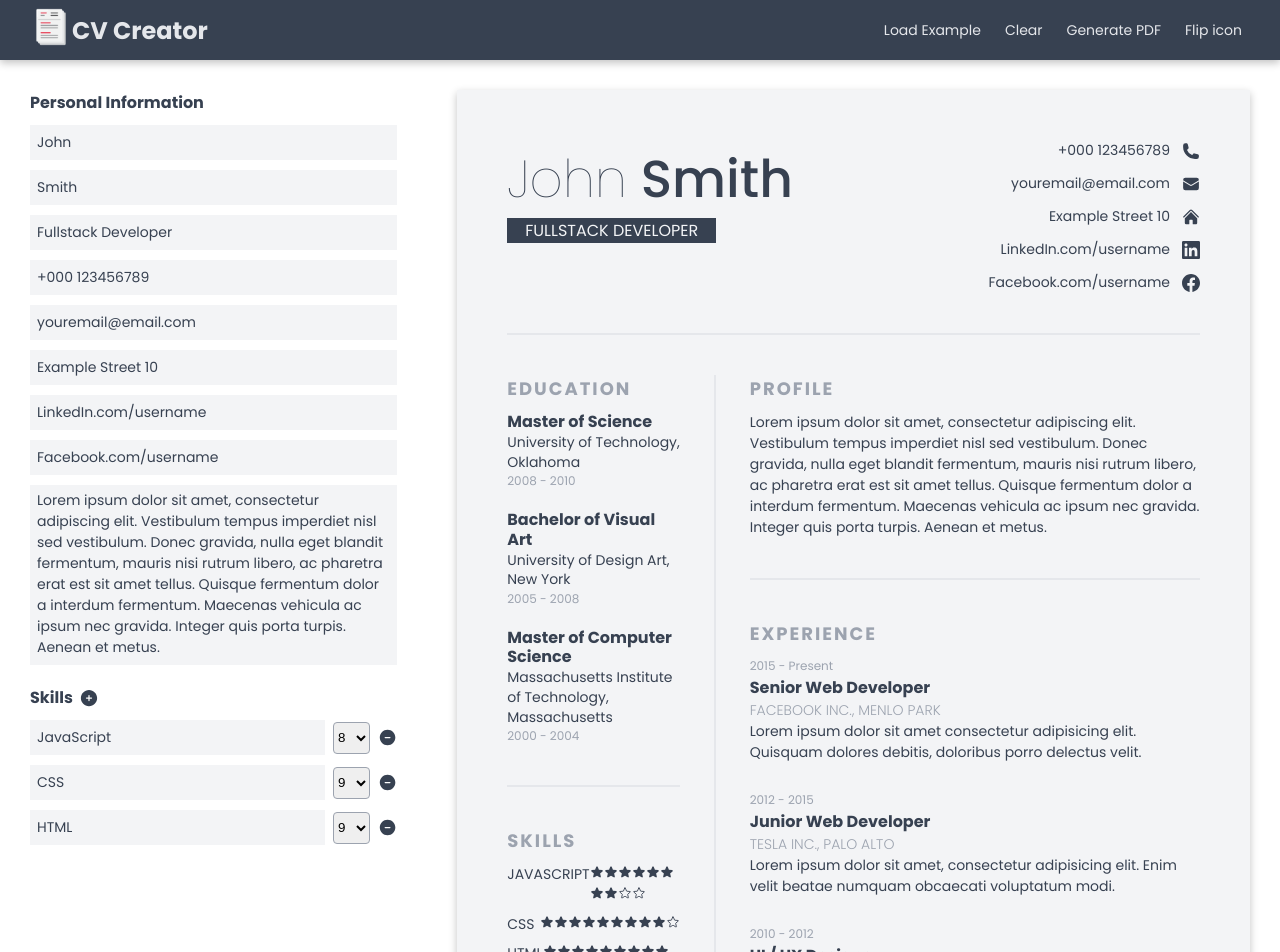
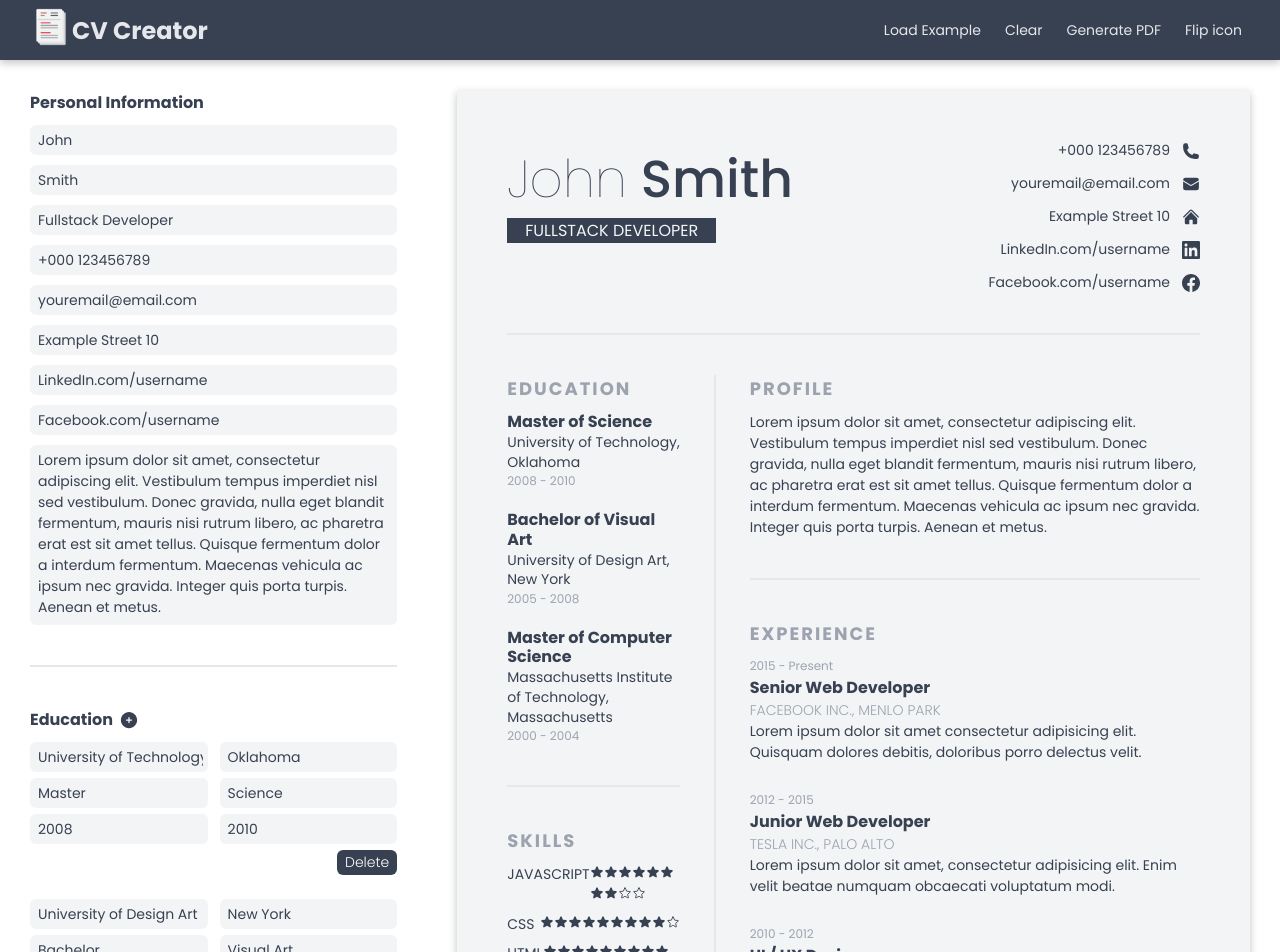
Before and after one commit to GDimitroff/cv-creator, a React (Create React App) app: page / in a window 1280 px wide. Shown: the top 952 px of the page. Built offline with nearby package versions, Linux system fonts and the light colour scheme.

Commit message:
Add education form/s

```diff
--- a/src/components/CVForm/CVForm.js
+++ b/src/components/CVForm/CVForm.js
@@ -1,11 +1,15 @@
+import GeneralInfo from './GeneralInfo';
+import Education from './Education';
 import Skills from './Skills';
-import GeneralInfo from './GeneralInfo';
 import classes from './CVForm.module.css';
 
 const CVForm = () => {
   return (
     <section className={classes['cv-form']}>
       <GeneralInfo />
+      <hr />
+      <Education/>
+      <hr />
       <Skills />
     </section>
   );
--- /dev/null
+++ b/src/components/CVForm/Education.js
@@ -0,0 +1,32 @@
+import { useCV, useCVDispatch } from '../../contexts/CVContext';
+import { PlusCircleIcon } from '@heroicons/react/24/solid';
+
+import EducationForm from './EducationForm';
+import classes from './Education.module.css';
+
+const Education = () => {
+  const { education } = useCV();
+  const dispatch = useCVDispatch();
+
+  const handleAddEducation = () => {
+    dispatch({
+      type: 'ADD_EDUCATION',
+    });
+  };
+
+  const educationList = education.map((e) => {
+    return <EducationForm education={e} key={e.id} />;
+  });
+
+  return (
+    <div>
+      <header className={classes.header}>
+        <h3>Education</h3>
+        <PlusCircleIcon onClick={handleAddEducation} className={classes.add} />
+      </header>
+      <div className={classes.education}>{educationList}</div>
+    </div>
+  );
+};
+
+export default Education;
--- /dev/null
+++ b/src/components/CVForm/Education.module.css
@@ -0,0 +1,29 @@
+.header {
+  display: flex;
+  align-items: center;
+  gap: 6px;
+  margin-top: 2rem;
+  margin-bottom: 1rem;
+}
+
+.header h3 {
+  font-size: 1.6rem;
+}
+
+.add {
+  width: 20px;
+  color: var(--primary-dark);
+  cursor: pointer;
+  transition: 0.2s ease-in-out;
+}
+
+.add:hover,
+.add:active {
+  color: var(--secondary-dark);
+}
+
+.education {
+  display: flex;
+  flex-direction: column;
+  gap: 24px;
+}
--- /dev/null
+++ b/src/components/CVForm/EducationForm.js
@@ -0,0 +1,85 @@
+import { useCVDispatch } from '../../contexts/CVContext';
+
+import Input from '../UI/Input';
+import classes from './EducationForm.module.css';
+
+const EducationForm = ({ education }) => {
+  const dispatch = useCVDispatch();
+
+  const handleOnChange = (e) => {
+    const { name, value } = e.target;
+
+    dispatch({
+      type: 'CHANGE_EDUCATION',
+      education: { ...education, [name]: value },
+    });
+  };
+
+  const handleDeleteEducation = () => {
+    dispatch({
+      type: 'DELETE_EDUCATION',
+      id: education.id,
+    });
+  };
+
+  return (
+    <form className={classes.form}>
+      <div className={classes.input}>
+        <Input
+          type="text"
+          name="universityName"
+          placeholder="University"
+          value={education.universityName}
+          onChange={(e) => handleOnChange(e)}
+        />
+        <Input
+          type="text"
+          name="city"
+          placeholder="City"
+          value={education.city}
+          onChange={(e) => handleOnChange(e)}
+        />
+      </div>
+      <div className={classes.input}>
+        <Input
+          type="text"
+          name="degree"
+          placeholder="Degree"
+          value={education.degree}
+          onChange={(e) => handleOnChange(e)}
+        />
+        <Input
+          type="text"
+          name="subject"
+          placeholder="Subject"
+          value={education.subject}
+          onChange={(e) => handleOnChange(e)}
+        />
+      </div>
+      <div className={classes.input}>
+        <Input
+          type="tel"
+          name="from"
+          placeholder="From"
+          value={education.from}
+          onChange={(e) => handleOnChange(e)}
+        />
+        <Input
+          type="tel"
+          name="to"
+          placeholder="To"
+          value={education.to}
+          onChange={(e) => handleOnChange(e)}
+        />
+      </div>
+      <button
+        className={classes.button}
+        type="button"
+        onClick={handleDeleteEducation}>
+        Delete
+      </button>
+    </form>
+  );
+};
+
+export default EducationForm;
--- /dev/null
+++ b/src/components/CVForm/EducationForm.module.css
@@ -0,0 +1,26 @@
+.form {
+  display: flex;
+  flex-direction: column;
+  gap: 6px;
+}
+
+.input {
+  display: flex;
+  gap: 12px;
+}
+
+.button {
+  font-weight: 300;
+  color: var(--primary-light);
+  background-color: var(--primary-dark);
+  align-self: end;
+  padding: 2px 8px;
+  font-size: 1.4rem;
+  border-radius: 6px;
+  transition: 0.2s ease-in-out;
+}
+
+.button:hover,
+.button:active {
+  background-color: var(--secondary-dark);
+}
--- a/src/components/CVForm/Skill.module.css
+++ b/src/components/CVForm/Skill.module.css
@@ -5,8 +5,8 @@
 }
 
 .skill select {
-  width: 42px;
-  height: 32px;
+  width: 38px;
+  height: 26px;
   outline: 0;
   border-radius: 4px;
   border-color: var(--secondary-dark);
--- a/src/components/UI/Button.module.css
+++ b/src/components/UI/Button.module.css
@@ -1,6 +1,7 @@
 .button {
   font-size: 1.4rem;
   padding: 0.4rem 0.8rem;
+  border-radius: 6px;
   transition: 0.2s ease-in-out;
 }
 
--- a/src/components/UI/Input.module.css
+++ b/src/components/UI/Input.module.css
@@ -1,17 +1,18 @@
 .input {
   width: 100%;
   font-size: 1.4rem;
-  height: 35px;
+  height: 30px;
   display: block;
   padding-inline: 5px;
   background-color: var(--secondary-light);
   transition: 0.4s ease-in-out;
-  border-left: 2px solid transparent;
+  border-left: 3px solid transparent;
+  border-radius: 6px;
 }
 
 .input:focus {
   background-color: var(--secondary-gray);
-  border-left: 2px solid var(--primary-dark);
+  border-left: 3px solid var(--primary-dark);
 }
 
 .input:-webkit-autofill,
--- a/src/components/UI/TextArea.module.css
+++ b/src/components/UI/TextArea.module.css
@@ -6,10 +6,11 @@
   resize: none;
   background-color: var(--secondary-light);
   transition: 0.4s ease-in-out;
-  border-left: 2px solid transparent;
+  border-left: 3px solid transparent;
+  border-radius: 6px;
 }
 
 .textarea:focus {
   background-color: var(--secondary-gray);
-  border-left: 2px solid var(--primary-dark);
+  border-left: 3px solid var(--primary-dark);
 }
--- a/src/contexts/CVContext.js
+++ b/src/contexts/CVContext.js
@@ -29,16 +29,58 @@ export function useCVDispatch() {
 
 function cvReducer(cv, action) {
   switch (action.type) {
-    case 'ADD_SKILL': {
+    case 'CHANGE_GENERAL_INFO': {
       return {
         ...cv,
-        skills: [
-          ...cv.skills,
+        generalInfo: {
+          ...cv.generalInfo,
+          [action.name]: action.value,
+        },
+      };
+    }
+    case 'ADD_EDUCATION': {
+      return {
+        ...cv,
+        education: [
           {
             id: uuidv4(),
             title: '',
             rating: '',
           },
+          ...cv.education,
+        ],
+      };
+    }
+    case 'DELETE_EDUCATION': {
+      const updatedEducation = cv.education.filter((e) => e.id !== action.id);
+
+      return {
+        ...cv,
+        education: updatedEducation,
+      };
+    }
+    case 'CHANGE_EDUCATION': {
+      const index = cv.education.findIndex((e) => e.id === action.education.id);
+      const newEducations = [...cv.education];
+      newEducations[index] = { ...cv.education[index], ...action.education };
+
+      const newCV = {
+        ...cv,
+        education: newEducations,
+      };
+
+      return { ...newCV };
+    }
+    case 'ADD_SKILL': {
+      return {
+        ...cv,
+        skills: [
+          {
+            id: uuidv4(),
+            title: '',
+            rating: '',
+          },
+          ...cv.skills,
         ],
       };
     }
@@ -48,15 +90,6 @@ function cvReducer(cv, action) {
       return {
         ...cv,
         skills: updatedSkills,
-      };
-    }
-    case 'CHANGE_GENERAL_INFO': {
-      return {
-        ...cv,
-        generalInfo: {
-          ...cv.generalInfo,
-          [action.name]: action.value,
-        },
       };
     }
     case 'CHANGE_SKILL': {
--- a/src/data/emptyCV.js
+++ b/src/data/emptyCV.js
@@ -1,5 +1,3 @@
-import { v4 as uuidv4 } from 'uuid';
-
 const emptyCV = {
   generalInfo: {
     firstName: '',
@@ -12,35 +10,9 @@ const emptyCV = {
     linkedIn: '',
     facebook: '',
   },
-  skills: [
-    {
-      id: uuidv4(),
-      title: '',
-      rating: '',
-    },
-  ],
-  experience: [
-    {
-      id: uuidv4(),
-      position: '',
-      company: '',
-      city: '',
-      from: '',
-      to: '',
-      description: '',
-    },
-  ],
-  education: [
-    {
-      id: uuidv4(),
-      universityName: '',
-      city: '',
-      degree: '',
-      subject: '',
-      from: '',
-      to: '',
-    },
-  ],
+  skills: [],
+  experience: [],
+  education: [],
 };
 
 export default emptyCV;
```
